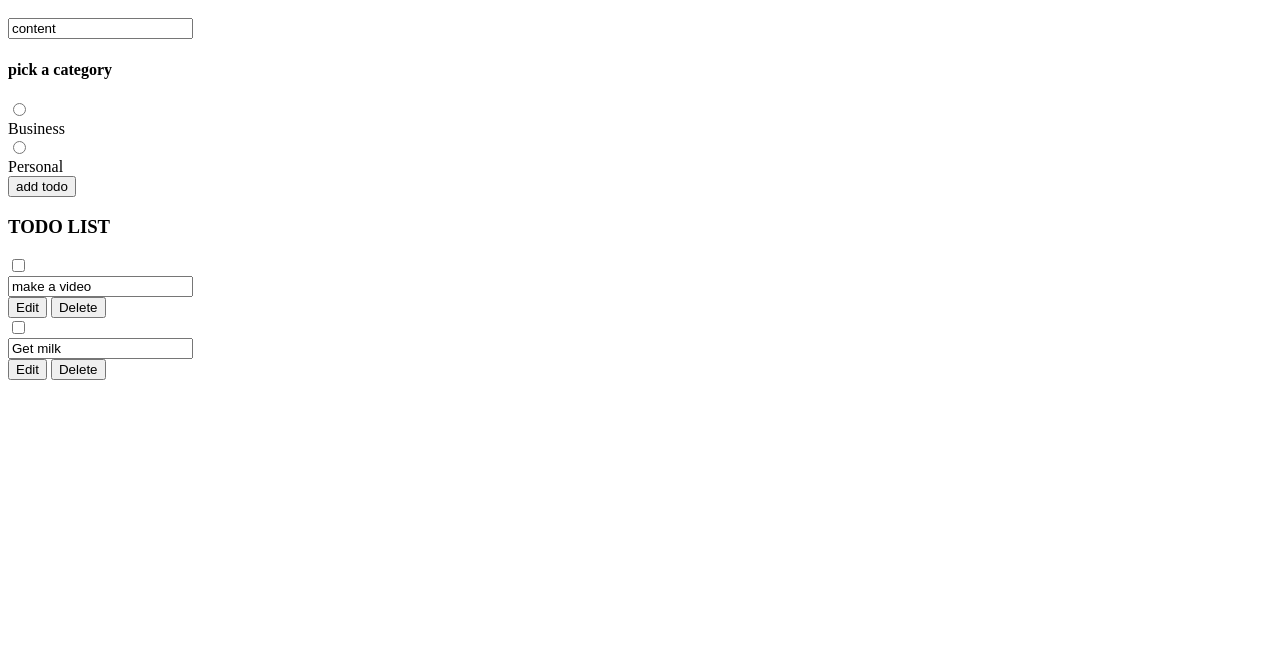
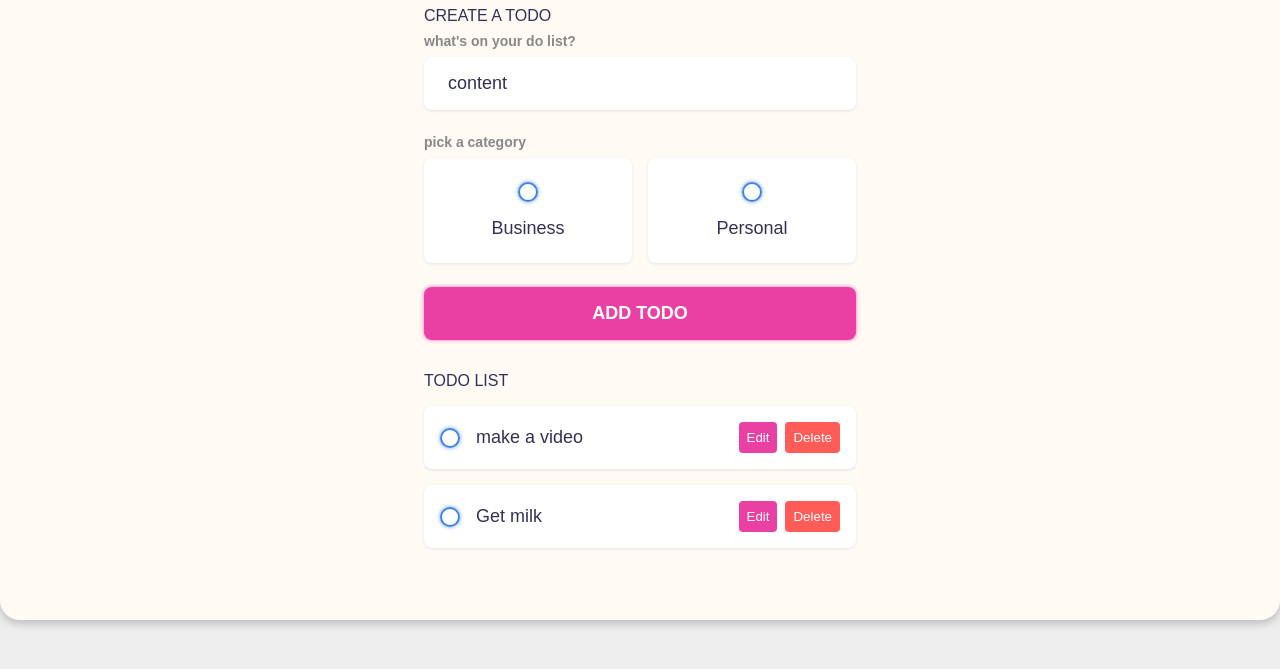
Before and after one commit to SandraAdey/Todo-app, a plain HTML site: page index.html in a window 1280 px wide. Shown: the part 131-800 px from the top of the page. Drawn offline with Linux system fonts and the light colour scheme.

Commit message:
added CSS  with needed edits

```diff
--- a/index.html
+++ b/index.html
@@ -12,11 +12,13 @@
     <link rel="stylesheet" href="main.css" />
 </head>
 <body>
+
     <main class="app">
-
+        <div class="card">
+    <div class="container">
         <section class="greeting">
             <h2 class="ttile">
-                what's up, <input type="text" id="name" placeholder="Name here">
+                What's up, <input type="text" id="name" placeholder="Name here">
             </h2>
         </section>
 
--- a/main.css
+++ b/main.css
@@ -0,0 +1,255 @@
+:root {
+	--primary: #EA40A4;
+	--business: #3a82ee;
+	--personal: var(--primary);
+	--light: #EEE;
+	--grey: #888;
+	--dark: #313154;
+	--danger: #ff5b57;
+
+	--shadow: 0 1px 3px rgba(0, 0, 0, 0.1);
+
+	--business-glow: 0px 0px 4px rgba(58, 130, 238, 0.75);
+	--personal-glow: 0px 0px 4px rgba(234, 64, 164, 0.75);
+}
+/* End of Variables */
+
+/* Resets */
+* {
+	margin: 0;
+	padding: 0;
+	box-sizing: border-box;
+	font-family: 'montserrat', sans-serif;
+}
+
+input:not([type="radio"]):not([type="checkbox"]), button {
+	appearance: none;
+	border: none;
+	outline: none;
+	background: none;
+	cursor: initial;
+}
+/* End of Resets */
+
+body {
+	background: var(--light);
+	color: var(--dark);
+}
+
+section {
+	margin-top: 2rem;
+	margin-bottom: 2rem;
+	padding-left: 1.5rem;
+	padding-right: 1.5rem;
+}
+h2 {
+    text-align: center;
+    font-size: 30px;
+}
+h3 {
+	color: var(--dark);
+	font-size: 1rem;
+	font-weight: 400;
+	margin-bottom: 0.5rem;
+}
+
+h4 {
+	color: var(--grey);
+	font-size: 0.875rem;
+	font-weight: 700;
+	margin-bottom: 0.5rem;
+}
+.card {
+  /* Add shadows to create the "card" effect */
+  border-radius: 20px;
+  box-shadow: 0 4px 8px 0 rgba(0,0,0,0.2);
+  padding: 10px 10px;
+  background-color: rgb(255, 250, 244);
+}
+
+.container {
+    padding: 2px 20px;
+}
+.container {
+    max-width: 600px;
+    margin: 0 auto;
+    padding: 30px 60px;
+}
+
+.greeting .title {
+	display: flex;
+}
+
+.greeting .title input {
+	margin-left: 0.5rem;
+	flex: 1 1 0%;
+	min-width: 0;
+}
+
+.greeting .title,
+.greeting .title input {
+	color: var(--dark);
+	font-size: 1.5rem;
+	font-weight: 700;
+}
+
+.create-todo input[type="text"] {
+	display: block;
+	width: 100%;
+	font-size: 1.125rem;
+	padding: 1rem 1.5rem;
+	color: var(--dark);
+	background-color: #FFF;
+	border-radius: 0.5rem;
+	box-shadow: var(--shadow);
+	margin-bottom: 1.5rem;
+}
+
+.create-todo .options {
+	display: grid;
+	grid-template-columns: repeat(2, 1fr);
+	grid-gap: 1rem;
+	margin-bottom: 1.5rem;
+}
+
+.create-todo .options label {
+	display: flex;
+	flex-direction: column;
+	align-items: center;
+	justify-content: center;
+	background-color: #FFF;
+	padding: 1.5rem;
+	box-shadow: var(--shadow);
+	border-radius: 0.5rem;
+	cursor: pointer;
+}
+
+input[type="radio"],
+input[type="checkbox"] {
+	display: none;
+}
+
+.bubble {
+	display: flex;
+	align-items: center;
+	justify-content: center;
+	width: 20px;
+	height: 20px;
+	border-radius: 999px;
+	border: 2px solid var(--business);
+	box-shadow: var(--business-glow);
+}
+
+.bubble.personal {
+	border-color: var(--personal);
+	box-shadow: var(--personal-glow);
+}
+
+.bubble::after {
+	content: '';
+	display: block;
+	opacity: 0;
+	width: 0px;
+	height: 0px;
+	background-color: var(--business);
+	box-shadow: var(--business-glow);
+	border-radius: 999px;
+	transition: 0.2s ease-in-out;
+}
+
+.bubble.personal::after {
+	background-color: var(--personal);
+	box-shadow: var(--personal-glow);
+}
+
+input:checked ~ .bubble::after {
+	width: 10px;
+	height: 10px;
+	opacity: 1;
+}
+
+.create-todo .options label div {
+	color: var(--dark);
+	font-size: 1.125rem;
+	margin-top: 1rem;
+}
+
+.create-todo input[type="submit"] {
+	display: block;
+	width: 100%;
+	font-size: 1.125rem;
+	padding: 1rem 1.5rem;
+	color: #FFF;
+	font-weight: 700;
+	text-transform: uppercase;
+	background-color: var(--primary);
+	box-shadow: var(--personal-glow);
+	border-radius: 0.5rem;
+	cursor: pointer;
+	transition: 0.2s ease-out;
+}
+
+.create-todo input[type="submit"]:hover {
+	opacity: 0.75;
+}
+
+.todo-list .list {
+	margin: 1rem 0;
+}
+
+.todo-list .todo-item {
+	display: flex;
+	align-items: center;
+	background-color: #FFF;
+	padding: 1rem;
+	border-radius: 0.5rem;
+	box-shadow: var(--shadow);
+	margin-bottom: 1rem;
+}
+
+.todo-item label {
+	display: block;
+	margin-right: 1rem;
+	cursor: pointer;
+}
+
+.todo-item .todo-content {
+	flex: 1 1 0%;
+}
+
+.todo-item .todo-content input {
+	color: var(--dark);
+	font-size: 1.125rem;
+}
+
+.todo-item .actions {
+	display: flex;
+	align-items: center;
+}
+
+.todo-item .actions button {
+	display: block;
+	padding: 0.5rem;
+	border-radius: 0.25rem;
+	color: #FFF;
+	cursor: pointer;
+	transition: 0.2s ease-in-out;
+}
+
+.todo-item .actions button:hover {
+	opacity: 0.75;
+}
+
+.todo-item .actions .edit {
+	margin-right: 0.5rem;
+	background-color: var(--primary);
+}
+
+.todo-item .actions .delete {
+	background-color: var(--danger);
+}
+
+.todo-item.done .todo-content input {
+	text-decoration: line-through;
+	color: var(--grey);
+}
```
